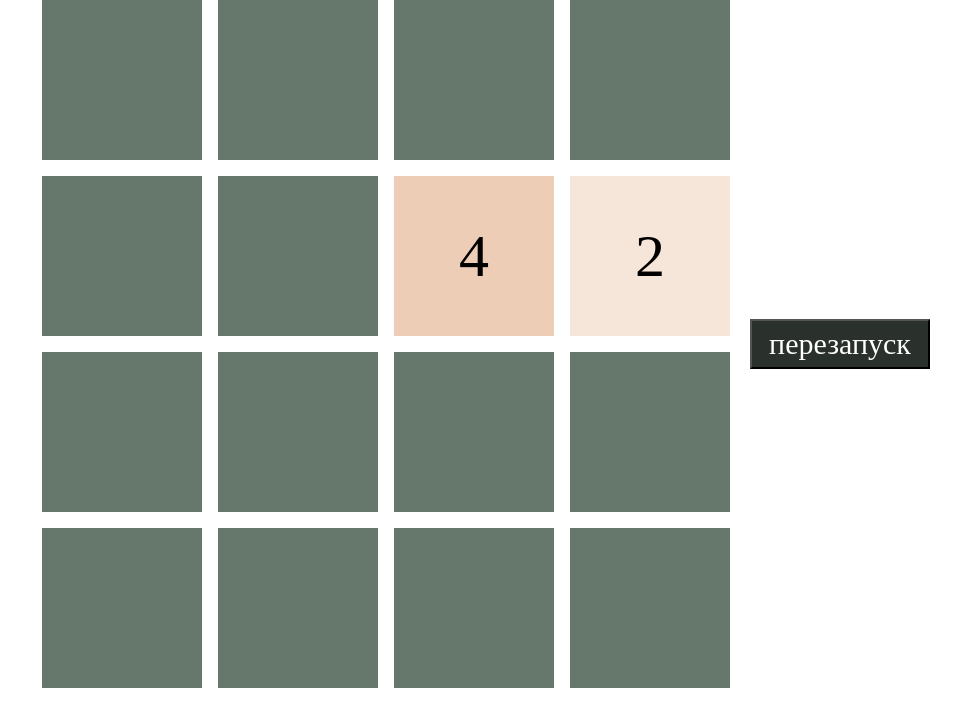
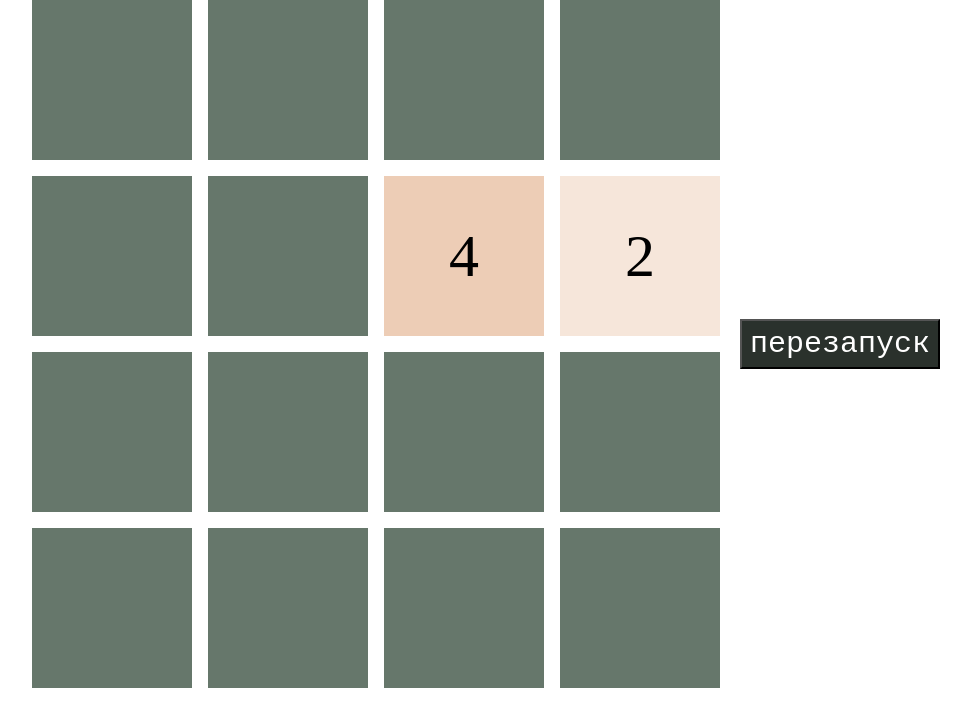
Before and after one commit to Dashhha8/lab7.github.io-, a plain HTML site: page index.html in a window 1280 px wide. Shown: the whole page, without its empty margins (144-1115 px from the left). Drawn offline with Linux system fonts and the light colour scheme.

Commit message:
Update style.css

```diff
--- a/style.css
+++ b/style.css
@@ -1,5 +1,5 @@
 * {
-    box-sizing: border-box;
+    box-sizing: border-box; /* учитывание обводки и отступы в ширине элемента */
     margin: 0;
 }
 
@@ -18,11 +18,11 @@ body {
     grid-template-rows: repeat(4, var(--cell-size));
     gap: var(--cell-gap);  /* отступы между ячейками */
 }
-/* ячейка */
+
 .cell {
     background-color: #66776b;
 }
-/* плитка */
+
 .tile {
     position: absolute;
     top: calc(var(--y) * (var(--cell-size) + var(--cell-gap)));
@@ -41,7 +41,7 @@ body {
     display: flex;
     justify-content: center;
     align-items: center;
-    width: 180px;
+    width: 200px;
     height: 50px;
     margin: 20px;
     background-color: #2a312c;
@@ -51,5 +51,5 @@ a {
     text-decoration: none;
     color: #ffffff;
     font-size: 30px;
-    font-family: 'comfortaa';
+    font-family:'Courier New', Courier, monospace;
 }
```
